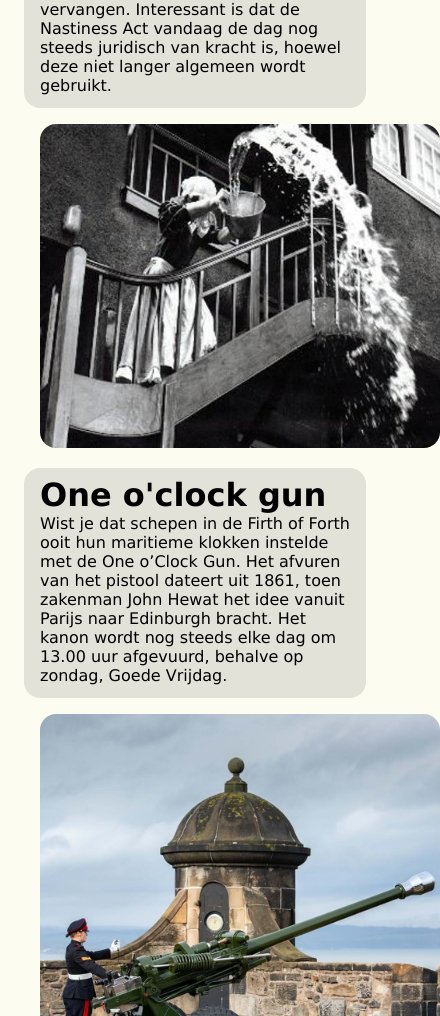
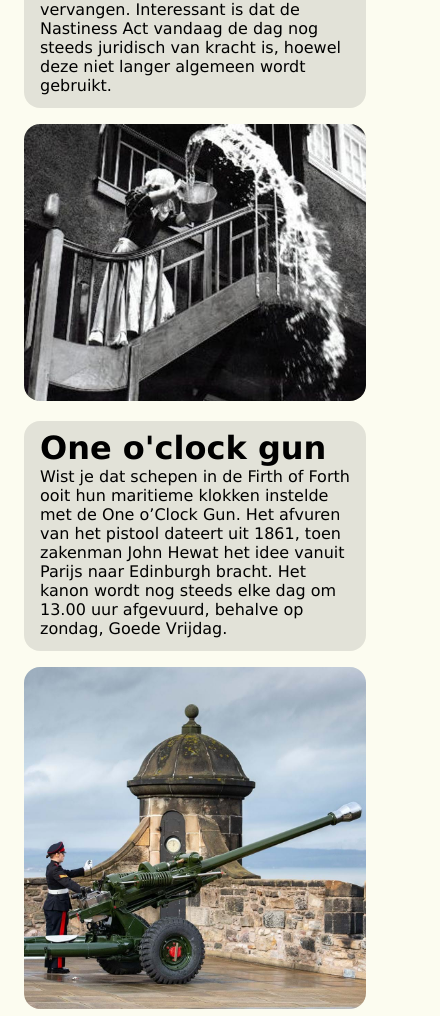
Before and after one commit to tejuko/Internetstandaarden, a plain HTML site: page wist.html in a window 390 px wide. Shown: the part 788-1804 px from the top of the page, 440 px wide, since content can reach past the window. Drawn offline with Linux system fonts and the light colour scheme.

Commit message:
final touch ups

```diff
--- a/stylesheet/style.css
+++ b/stylesheet/style.css
@@ -260,7 +260,8 @@ ol li:hover {
 	}
 
 	img {
-		margin-top: 1em;
+		margin: 1em 0em 0em 0em;
+		width: 100%;
 	}
 }
 
```
